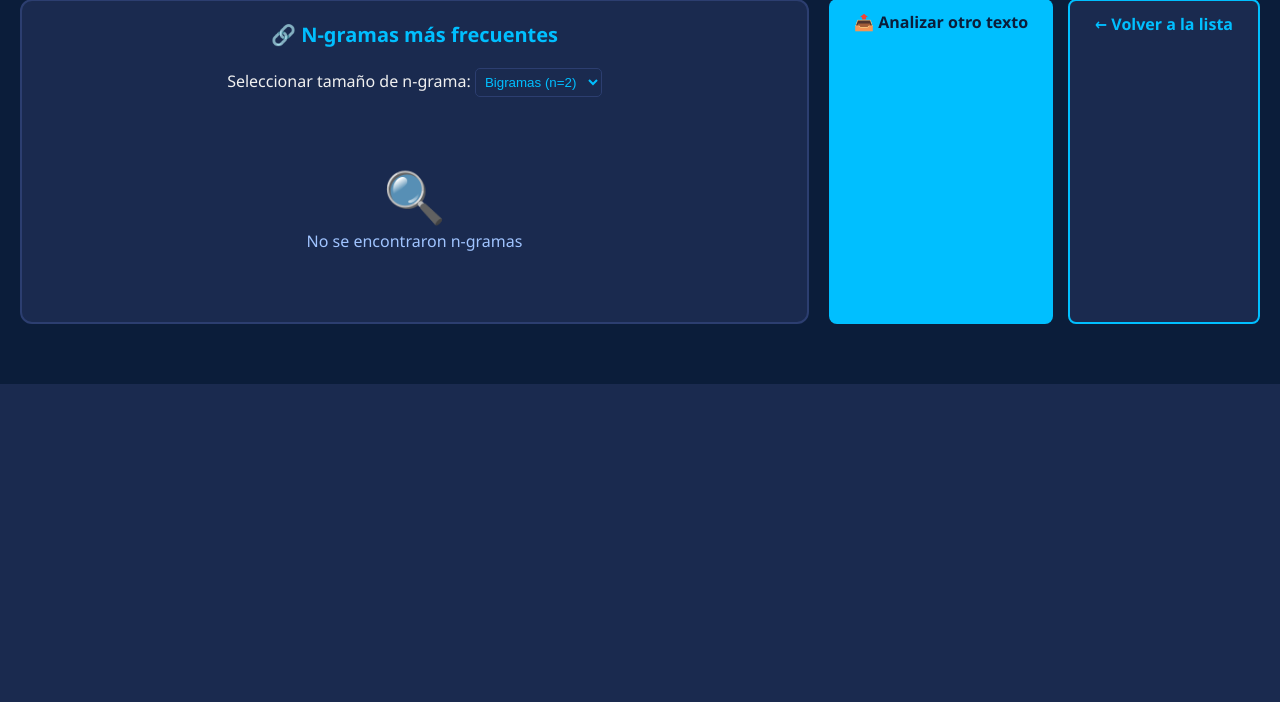
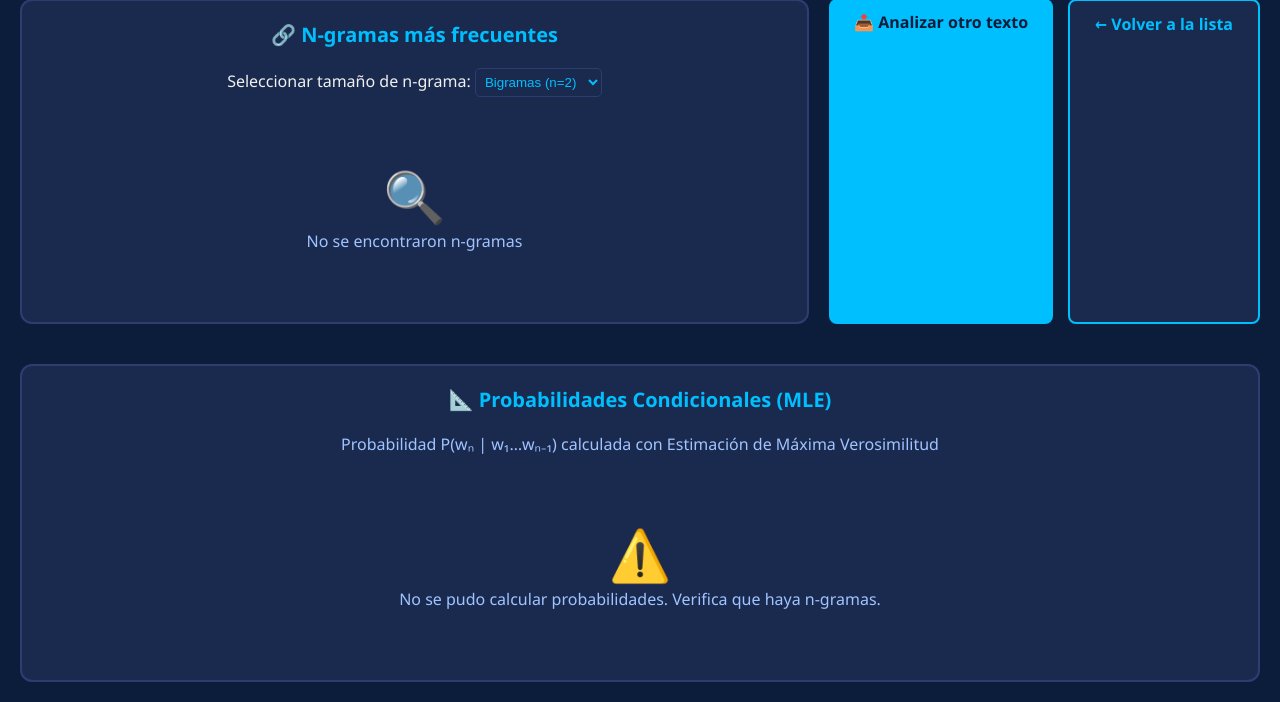
Before and after one commit to koroyasha/practica1, a Django app: page /analizar/1/ in a window 1280 px wide. Shown: the part 2143-2845 px from the top of the page. Before the commit the page ends 2527 px from the top, so only its background shows below. Run offline with Django 5.2, Linux system fonts and the light colour scheme; data comes from the database, SQL or seed files in the repository; both versions use the stored data as it was after the commit; parts of the project's set-up code (start-up, migrations or seed data) failed here and were passed over.

Commit message:
Implementación de análisis de n-gramas con cálculo de probabilidades condicionales (MLE): - Cálculo de probabilidades MLE para n-gramas - Inclusión de columna de probabilidad en la tabla de resultados - Aplicación de fronteras de oración <s> y </s> para generar n-gramas con contexto - Comparación de resultados con y sin fronteras de oración - Ajustes en plantilla HTML para mostrar n-gramas, frecuencias y probabilidades

```diff
--- a/sistema_pln/config/analisis/preprocesamiento.py
+++ b/sistema_pln/config/analisis/preprocesamiento.py
@@ -67,3 +67,47 @@
 
 def obtener_stopwords_espanol():
     return list(stop_words_es)
+
+def generar_ngrams_con_fronteras(tokens, n=2):
+    """
+    Genera n-gramas incluyendo tokens de inicio <s> y fin </s> para cada oración.
+    Devuelve un contador de n-gramas y el total de n-gramas.
+    """
+    if not tokens:
+        return Counter()
+
+    # Dividir tokens en oraciones simples usando punto como referencia
+    oraciones = []
+    oracion_actual = []
+    for token in tokens:
+        oracion_actual.append(token)
+        if token in ['.', '!', '?']:
+            if oracion_actual:
+                oraciones.append(oracion_actual)
+            oracion_actual = []
+    if oracion_actual:
+        oraciones.append(oracion_actual)
+
+    ngrams_totales = []
+    for oracion in oraciones:
+        tokens_frontera = ['<s>'] * (n-1) + oracion + ['</s>']
+        ngrams_oracion = zip(*[tokens_frontera[i:] for i in range(n)])
+        ngrams_oracion = [' '.join(grama) for grama in ngrams_oracion]
+        ngrams_totales.extend(ngrams_oracion)
+
+    return Counter(ngrams_totales)
+
+def calcular_probabilidades_mle(contador_ngrams, n_minus1_contador):
+    """
+    Calcula la probabilidad condicional P(w_n | w_1...w_{n-1}) usando MLE
+    :param contador_ngrams: Counter de n-gramas
+    :param n_minus1_contador: Counter de (n-1)-gramas
+    :return: diccionario {ngrama: probabilidad}
+    """
+    probabilidades = {}
+    for ngrama, freq in contador_ngrams.items():
+        partes = ngrama.split()
+        clave = ' '.join(partes[:-1]) if len(partes) > 1 else ''
+        prob = freq / n_minus1_contador.get(clave, 1)
+        probabilidades[ngrama] = prob
+    return probabilidades
--- a/sistema_pln/config/analisis/templates/histograma.html
+++ b/sistema_pln/config/analisis/templates/histograma.html
@@ -392,6 +392,45 @@
         <a href="{% url 'lista_textos' %}" class="btn btn-secondary">← Volver a la lista</a>
     </div>
 </div>
+<!-- Sección de Probabilidades Condicionales MLE -->
+<div class="analysis-section" style="margin-top: 30px;">
+    <h3 class="section-title">📐 Probabilidades Condicionales (MLE)</h3>
+    <p style="text-align:center; color:#a0c4ff; margin-bottom:15px;">
+        Probabilidad P(wₙ | w₁…wₙ₋₁) calculada con Estimación de Máxima Verosimilitud
+    </p>
 
+    {% if resultados_prob %}
+    <table>
+        <thead>
+            <tr>
+                <th width="10%">#</th>
+                <th width="45%">N-grama</th>
+                <th width="20%">Frecuencia</th>
+                <th width="25%">Frecuencia relativa</th>
+            </tr>
+        </thead>
+        <tbody>
+            {% for fila in resultados_prob %}
+            <tr>
+                <td class="word-rank">{{ forloop.counter }}</td>
+                <td><strong>{{ fila.ngrama }}</strong></td>
+                <td>{{ fila.frecuencia }} ocurrencias</td>
+                <td>
+                    <div>{% widthratio fila.frecuencia total_ngramas 100 %}%</div>
+                    <div class="progress-bar">
+                        <div class="progress-fill" style="width: {% widthratio fila.frecuencia total_ngramas 100 %}%"></div>
+                    </div>
+                </td>
+            </tr>
+            {% endfor %}
+        </tbody>
+    </table>
+    {% else %}
+    <div class="empty-state">
+        <div>⚠️</div>
+        <p>No se pudo calcular probabilidades. Verifica que haya n-gramas.</p>
+    </div>
+    {% endif %}
+</div>
 </body>
 </html>
--- a/sistema_pln/config/analisis/views.py
+++ b/sistema_pln/config/analisis/views.py
@@ -3,7 +3,12 @@
 from django.shortcuts import render, redirect, get_object_or_404
 from .forms import TextoAnalizadoForm
 from .models import TextoAnalizado
-from .preprocesamiento import limpiar_texto, generar_ngrams
+from .preprocesamiento import (
+    calcular_probabilidades_mle,
+    generar_ngrams_con_fronteras,
+    limpiar_texto,
+    generar_ngrams
+)
 
 def subir_texto(request):
     if request.method == 'POST':
@@ -36,39 +41,25 @@
     texto_obj = get_object_or_404(TextoAnalizado, id=texto_id)
     contenido = ""
 
-    # LECTURA DEL ARCHIVO CON MANEJO DE ENCODING (CORREGIDO)
+    # --- LECTURA DEL ARCHIVO ---
     try:
-        # Primero leer el archivo como bytes binarios
         with texto_obj.archivo.open('rb') as archivo:
             contenido_bytes = archivo.read()
-
-        # Intentar diferentes codificaciones
         try:
             contenido = contenido_bytes.decode('utf-8')
-            print(f"✓ Contenido decodificado con UTF-8: {len(contenido)} caracteres")
         except UnicodeDecodeError:
             try:
                 contenido = contenido_bytes.decode('latin-1')
-                print(f"✓ Contenido decodificado con Latin-1: {len(contenido)} caracteres")
             except UnicodeDecodeError:
                 try:
                     contenido = contenido_bytes.decode('cp1252')
-                    print(f"✓ Contenido decodificado con CP1252: {len(contenido)} caracteres")
                 except UnicodeDecodeError:
                     contenido = contenido_bytes.decode('utf-8', errors='ignore')
-                    print(f"✓ Contenido decodificado con UTF-8 (ignore errors): {len(contenido)} caracteres")
-
     except Exception as e:
         print(f"✗ Error al leer archivo: {e}")
         contenido = ""
 
-    if contenido:
-        print(f"✓ Primeros 100 chars: '{contenido[:100]}...'")
-        # Debug: caracteres especiales
-        special_chars = set([c for c in contenido if ord(c) > 127])
-        if special_chars:
-            print(f"✓ Caracteres especiales encontrados: {special_chars}")
-
+    # Variables de salida
     palabras_comunes_original = []
     palabras_comunes_limpias = []
     total_palabras_original = 0
@@ -77,74 +68,53 @@
     ngrams_mas_comunes = []
     total_ngramas = 0
     n = 2
+    probabilidades = {}
 
-    # PROCESAMIENTO ORIGINAL
+    # --- PROCESAMIENTO ORIGINAL ---
     try:
-        # EXPRESIÓN REGULAR MEJORADA PARA CARACTERES ESPAÑOLES
         palabras_originales = re.findall(r'\b[\wáéíóúÁÉÍÓÚñÑüÜ]+\b', contenido.lower())
         contador_original = Counter(palabras_originales)
         palabras_comunes_original = contador_original.most_common(20)
         total_palabras_original = len(palabras_originales)
-        print(f"✓ Procesamiento original: {total_palabras_original} palabras")
-        if palabras_comunes_original:
-            print(f"✓ Top 3 original: {palabras_comunes_original[:3]}")
     except Exception as e:
         print(f"✗ Error en procesamiento original: {e}")
 
-    # PROCESAMIENTO LIMPIO
+    # --- PROCESAMIENTO LIMPIO Y N-GRAMAS ---
     try:
         palabras_limpias = limpiar_texto(contenido)
-        print(f"✓ Palabras después de limpieza: {len(palabras_limpias)} palabras")
+        n = int(request.GET.get('n', 2))
+        contador_ngrams = generar_ngrams_con_fronteras(palabras_limpias, n)
 
-        if palabras_limpias:
-            print(f"✓ Primeras 5 palabras limpias: {palabras_limpias[:5]}")
-            # Verificar acentos
-            palabras_con_acentos = [p for p in palabras_limpias if any(c in p for c in 'áéíóúñü')]
-            if palabras_con_acentos:
-                print(f"✓ Palabras con acentos: {palabras_con_acentos[:5]}")
+        if n > 1:
+            contador_n_minus1 = generar_ngrams_con_fronteras(palabras_limpias, n - 1)
         else:
-            print("✗ ¡ADVERTENCIA! palabras_limpias está vacío")
-            print(f"Contenido original: '{contenido[:100]}...'")
+            contador_n_minus1 = Counter({'': len(palabras_limpias)})
+
+        probabilidades = calcular_probabilidades_mle(contador_ngrams, contador_n_minus1)
 
         contador_limpio = Counter(palabras_limpias)
         palabras_comunes_limpias = contador_limpio.most_common(20)
         total_palabras_limpias = len(palabras_limpias)
         palabras_limpias_muestra = palabras_limpias[:50]
-        if palabras_comunes_limpias:
-            print(f"✓ Top 3 limpias: {palabras_comunes_limpias[:3]}")
+
+        # N-gramas más comunes
+        contador_ngrams_simple = generar_ngrams(palabras_limpias, n)
+        ngrams_mas_comunes = contador_ngrams_simple.most_common(20)
+        total_ngramas = sum(f for _, f in ngrams_mas_comunes)
+
+        # Combinar n-grama, frecuencia y probabilidad
+        resultados_prob = []
+        for ngrama, freq in ngrams_mas_comunes:
+            prob = probabilidades.get(ngrama, 0)
+            resultados_prob.append({
+                'ngrama': ngrama,
+                'frecuencia': freq,
+                'probabilidad': prob
+            })
 
     except Exception as e:
-        print(f"✗ Error en procesamiento limpio: {e}")
-
-    # PROCESAMIENTO N-GRAMAS
-    try:
-        n = int(request.GET.get('n', 2))
-        print(f"✓ Parámetro n recibido: {n}")
-        print(f"✓ Palabras limpias disponibles: {len(palabras_limpias)}")
-
-        contador_ngrams = generar_ngrams(palabras_limpias, n)
-        print(f"✓ Contador ngrams creado: {len(contador_ngrams)} n-gramas únicos")
-
-        ngrams_mas_comunes = contador_ngrams.most_common(20)
-        print(f"✓ N-gramas más comunes: {len(ngrams_mas_comunes)} elementos")
-
-        if ngrams_mas_comunes:
-            print(f"✓ Top 3 n-gramas: {ngrams_mas_comunes[:3]}")
-            # Verificar n-gramas con acentos
-            ngrams_con_acentos = [ng for ng, freq in ngrams_mas_comunes if any(c in ng for c in 'áéíóúñü')]
-            if ngrams_con_acentos:
-                print(f"✓ N-gramas con acentos: {ngrams_con_acentos[:3]}")
-        else:
-            print("✗ No se generaron n-gramas")
-
-        total_ngramas = sum(frecuencia for _, frecuencia in ngrams_mas_comunes)
-        print(f"✓ Total n-gramas: {total_ngramas}")
-
-    except Exception as e:
-        print(f"✗ Error al calcular n-gramas: {e}")
-        ngrams_mas_comunes = []
-        n = 2
-        total_ngramas = 0
+        print(f"✗ Error en procesamiento limpio/n-gramas: {e}")
+        resultados_prob = []
 
     return render(request, 'histograma.html', {
         'texto': texto_obj,
@@ -157,4 +127,6 @@
         'ngrams_mas_comunes': ngrams_mas_comunes,
         'n_actual': n,
         'total_ngramas': total_ngramas,
+        'probabilidades_ngrams': probabilidades,
+        'resultados_prob': resultados_prob,   # <-- para la plantilla
     })
```
Also changed, not shown: sistema_pln/config/db.sqlite3.
